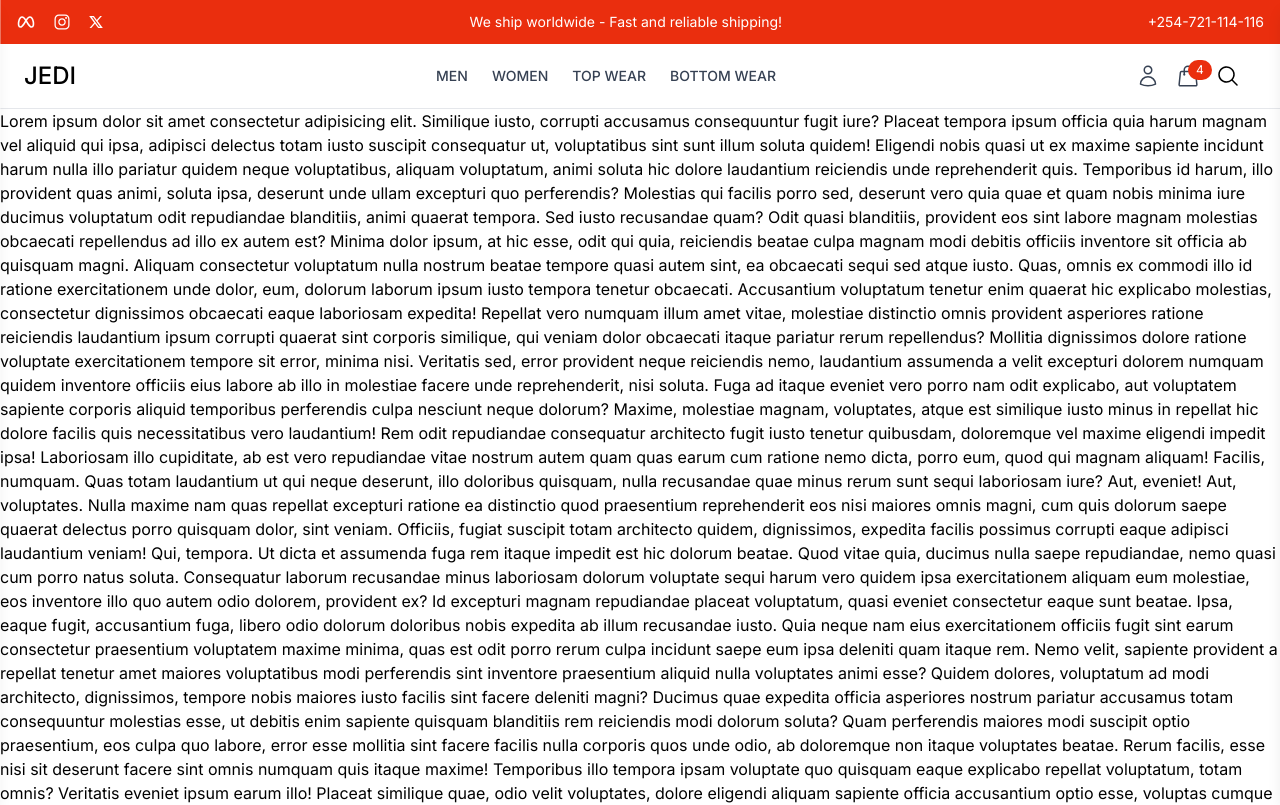
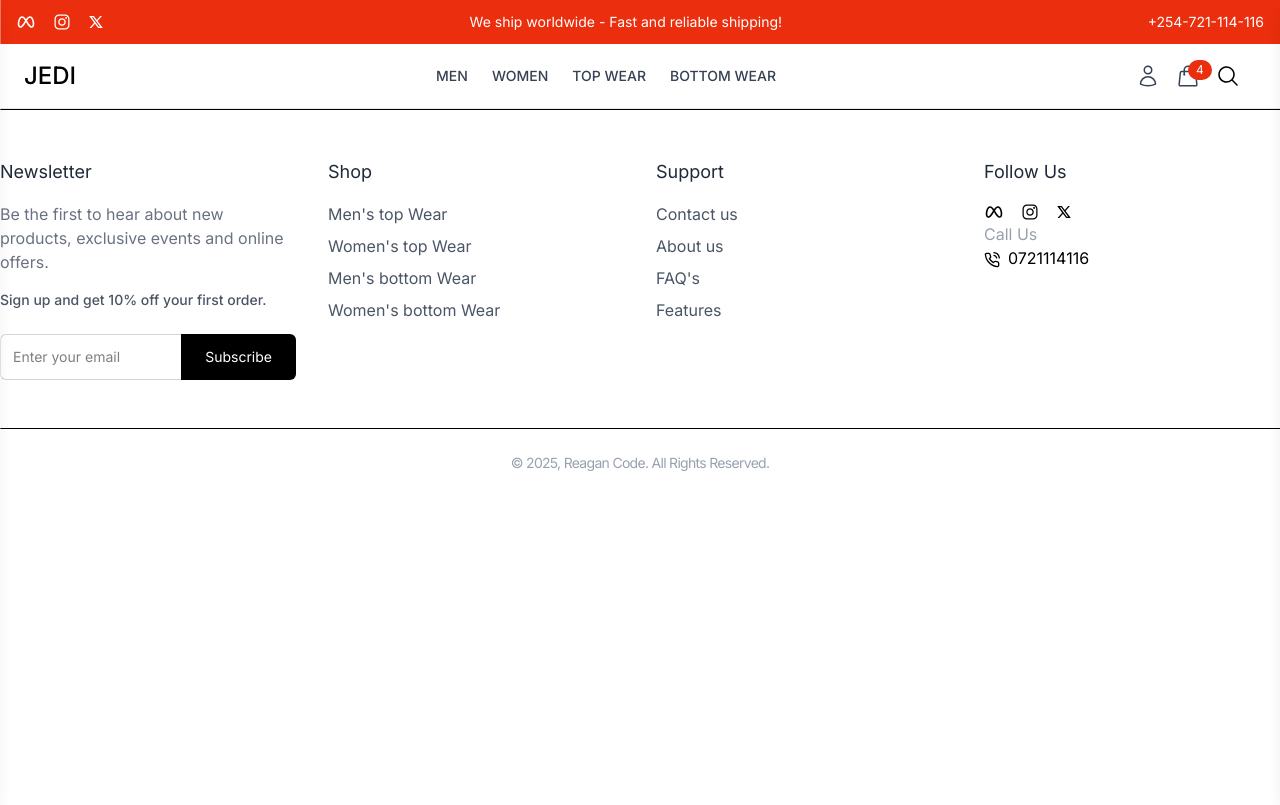
Before and after one commit to roggoz/clothing-store, a React (Vite) app in the folder frontend/: page / in a window 1280 px wide. Shown: the top 805 px of the page. Built offline with nearby package versions, Linux system fonts and the light colour scheme.

Commit message:
SIXTH day updates

```diff
--- a/frontend/src/components/Layout/UserLayout.jsx
+++ b/frontend/src/components/Layout/UserLayout.jsx
@@ -9,121 +9,6 @@ const UserLayout = () => {
       <Header />
 
       {/* Main content */}
-      <main className="">
-        <p>
-          Lorem ipsum dolor sit amet consectetur adipisicing elit. Similique
-          iusto, corrupti accusamus consequuntur fugit iure? Placeat tempora
-          ipsum officia quia harum magnam vel aliquid qui ipsa, adipisci
-          delectus totam iusto suscipit consequatur ut, voluptatibus sint sunt
-          illum soluta quidem! Eligendi nobis quasi ut ex maxime sapiente
-          incidunt harum nulla illo pariatur quidem neque voluptatibus, aliquam
-          voluptatum, animi soluta hic dolore laudantium reiciendis unde
-          reprehenderit quis. Temporibus id harum, illo provident quas animi,
-          soluta ipsa, deserunt unde ullam excepturi quo perferendis? Molestias
-          qui facilis porro sed, deserunt vero quia quae et quam nobis minima
-          iure ducimus voluptatum odit repudiandae blanditiis, animi quaerat
-          tempora. Sed iusto recusandae quam? Odit quasi blanditiis, provident
-          eos sint labore magnam molestias obcaecati repellendus ad illo ex
-          autem est? Minima dolor ipsum, at hic esse, odit qui quia, reiciendis
-          beatae culpa magnam modi debitis officiis inventore sit officia ab
-          quisquam magni. Aliquam consectetur voluptatum nulla nostrum beatae
-          tempore quasi autem sint, ea obcaecati sequi sed atque iusto. Quas,
-          omnis ex commodi illo id ratione exercitationem unde dolor, eum,
-          dolorum laborum ipsum iusto tempora tenetur obcaecati. Accusantium
-          voluptatum tenetur enim quaerat hic explicabo molestias, consectetur
-          dignissimos obcaecati eaque laboriosam expedita! Repellat vero numquam
-          illum amet vitae, molestiae distinctio omnis provident asperiores
-          ratione reiciendis laudantium ipsum corrupti quaerat sint corporis
-          similique, qui veniam dolor obcaecati itaque pariatur rerum
-          repellendus? Mollitia dignissimos dolore ratione voluptate
-          exercitationem tempore sit error, minima nisi. Veritatis sed, error
-          provident neque reiciendis nemo, laudantium assumenda a velit
-          excepturi dolorem numquam quidem inventore officiis eius labore ab
-          illo in molestiae facere unde reprehenderit, nisi soluta. Fuga ad
-          itaque eveniet vero porro nam odit explicabo, aut voluptatem sapiente
-          corporis aliquid temporibus perferendis culpa nesciunt neque dolorum?
-          Maxime, molestiae magnam, voluptates, atque est similique iusto minus
-          in repellat hic dolore facilis quis necessitatibus vero laudantium!
-          Rem odit repudiandae consequatur architecto fugit iusto tenetur
-          quibusdam, doloremque vel maxime eligendi impedit ipsa! Laboriosam
-          illo cupiditate, ab est vero repudiandae vitae nostrum autem quam quas
-          earum cum ratione nemo dicta, porro eum, quod qui magnam aliquam!
-          Facilis, numquam. Quas totam laudantium ut qui neque deserunt, illo
-          doloribus quisquam, nulla recusandae quae minus rerum sunt sequi
-          laboriosam iure? Aut, eveniet! Aut, voluptates. Nulla maxime nam quas
-          repellat excepturi ratione ea distinctio quod praesentium
-          reprehenderit eos nisi maiores omnis magni, cum quis dolorum saepe
-          quaerat delectus porro quisquam dolor, sint veniam. Officiis, fugiat
-          suscipit totam architecto quidem, dignissimos, expedita facilis
-          possimus corrupti eaque adipisci laudantium veniam! Qui, tempora. Ut
-          dicta et assumenda fuga rem itaque impedit est hic dolorum beatae.
-          Quod vitae quia, ducimus nulla saepe repudiandae, nemo quasi cum porro
-          natus soluta. Consequatur laborum recusandae minus laboriosam dolorum
-          voluptate sequi harum vero quidem ipsa exercitationem aliquam eum
-          molestiae, eos inventore illo quo autem odio dolorem, provident ex? Id
-          excepturi magnam repudiandae placeat voluptatum, quasi eveniet
-          consectetur eaque sunt beatae. Ipsa, eaque fugit, accusantium fuga,
-          libero odio dolorum doloribus nobis expedita ab illum recusandae
-          iusto. Quia neque nam eius exercitationem officiis fugit sint earum
-          consectetur praesentium voluptatem maxime minima, quas est odit porro
-          rerum culpa incidunt saepe eum ipsa deleniti quam itaque rem. Nemo
-          velit, sapiente provident a repellat tenetur amet maiores voluptatibus
-          modi perferendis sint inventore praesentium aliquid nulla voluptates
-          animi esse? Quidem dolores, voluptatum ad modi architecto,
-          dignissimos, tempore nobis maiores iusto facilis sint facere deleniti
-          magni? Ducimus quae expedita officia asperiores nostrum pariatur
-          accusamus totam consequuntur molestias esse, ut debitis enim sapiente
-          quisquam blanditiis rem reiciendis modi dolorum soluta? Quam
-          perferendis maiores modi suscipit optio praesentium, eos culpa quo
-          labore, error esse mollitia sint facere facilis nulla corporis quos
-          unde odio, ab doloremque non itaque voluptates beatae. Rerum facilis,
-          esse nisi sit deserunt facere sint omnis numquam quis itaque maxime!
-          Temporibus illo tempora ipsam voluptate quo quisquam eaque explicabo
-          repellat voluptatum, totam omnis? Veritatis eveniet ipsum earum illo!
-          Placeat similique quae, odio velit voluptates, dolore eligendi aliquam
-          sapiente officia accusantium optio esse, voluptas cumque fugiat neque?
-          Neque, reiciendis fuga commodi perferendis dolor maxime eum eligendi
-          unde cupiditate mollitia esse eaque in voluptatem molestias nisi natus
-          odit atque sapiente corporis quasi ut praesentium. Rem repellendus
-          enim unde laborum rerum cupiditate quo odit nulla praesentium
-          obcaecati sunt velit, blanditiis reiciendis labore accusantium, ipsam
-          ea autem, ipsa alias saepe necessitatibus similique! Unde nesciunt
-          explicabo hic nulla facere veniam inventore facilis error eligendi,
-          eum aliquid tempore harum corrupti excepturi aliquam doloribus magnam
-          rerum debitis recusandae obcaecati atque totam eveniet? Modi harum
-          nemo ea soluta quae quas quaerat nulla, quod veritatis dolore aperiam,
-          eum ipsum distinctio illum tempora animi facilis molestiae quisquam
-          cupiditate a aut quidem ullam ipsam? Id quaerat nobis quae aspernatur
-          est magni ab, in reprehenderit nihil molestias iste dignissimos
-          voluptate maiores nesciunt cupiditate nisi dolore voluptatem pariatur.
-          Sit, reiciendis ullam maiores at et laborum alias autem dicta beatae
-          illo iste debitis nemo aliquam? Quis neque, minus ea ipsa natus eum
-          fuga dolor nesciunt doloremque ipsum odio dolorum delectus,
-          perferendis voluptates harum cum ab qui sit accusamus voluptas odit
-          maxime dolorem tempora? Sit tempore, voluptate quod odit corrupti
-          voluptatibus accusamus consectetur molestias tenetur recusandae
-          reprehenderit ipsa rerum iure exercitationem vitae molestiae nobis in
-          magni perferendis quibusdam. Unde provident eum ratione eaque, nulla,
-          minima, doloremque numquam quas exercitationem cum harum aspernatur
-          ducimus illum qui repellat nesciunt reiciendis dolorem? Autem
-          temporibus possimus sunt enim ducimus tempora, corrupti aut voluptatem
-          tempore libero? Distinctio fugit dolores reprehenderit dignissimos,
-          sit voluptatum dolore, et porro provident quos tempore, reiciendis
-          architecto nisi libero labore illum corporis. Nemo laudantium dolorem
-          assumenda nesciunt, deleniti labore asperiores magni nisi numquam
-          commodi similique consequuntur architecto, quod sed amet magnam vel ex
-          omnis quis dignissimos. Commodi sit tenetur veniam illo similique et
-          asperiores sed iste fugiat ex, consequuntur nisi magni ut atque, nam
-          magnam numquam tempora earum! Debitis incidunt illum assumenda. Iusto
-          vitae amet reiciendis pariatur non blanditiis temporibus rerum
-          sapiente asperiores corrupti suscipit a id quaerat, aliquid, animi
-          officia odit quidem molestias facere minima hic excepturi corporis?
-          Eligendi debitis nostrum aliquid odio facere? Facilis molestiae
-          expedita voluptate provident magnam animi, labore repudiandae
-          officiis! Quaerat nobis enim sequi fuga nesciunt veritatis non tenetur
-          repudiandae sit.
-        </p>
-      </main>
 
       {/* footer */}
       <Footer />
```
